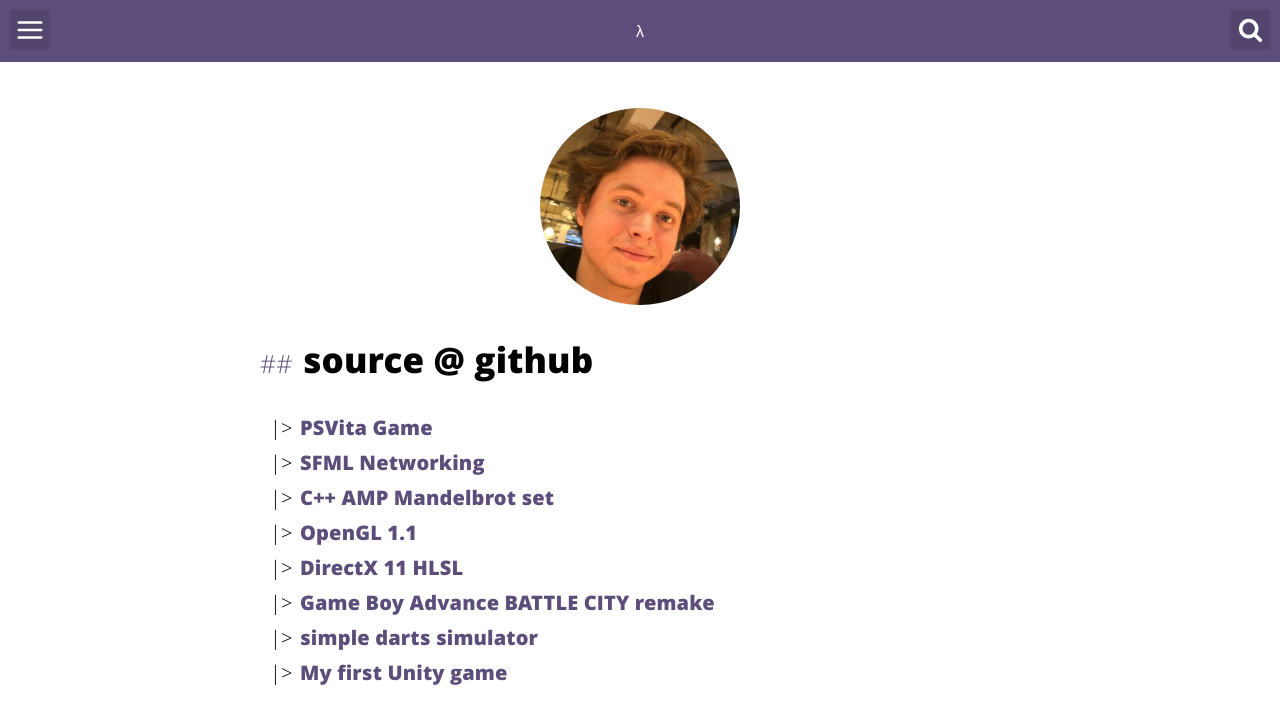
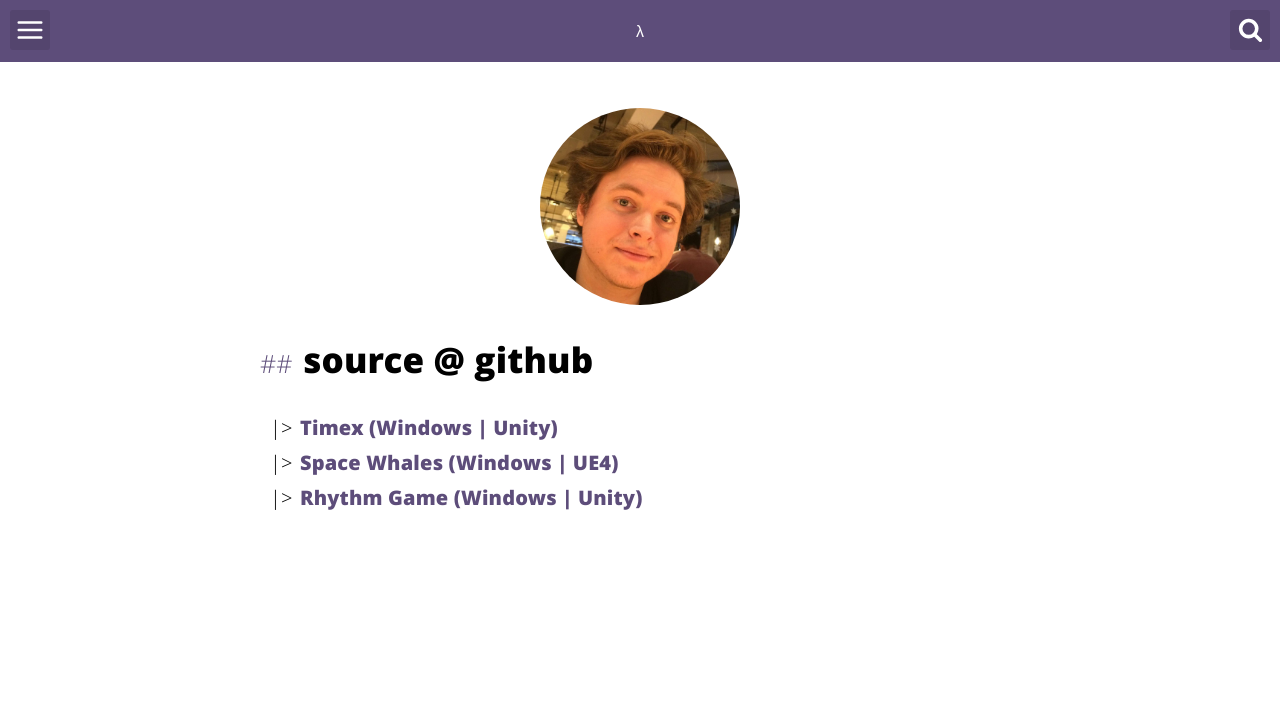
Before and after one commit to matzar/matzar.github.io, a Jekyll site: the page built from about.html, in a window 1280 px wide. Shown: the top 724 px of the page. Built offline with Jekyll 4.4.1, drawn with Linux system fonts in a browser that asks for light colours.

Commit message:
about: source adding

```diff
--- a/_config.yml
+++ b/_config.yml
@@ -92,6 +92,15 @@ team:
   - name: Rainbow Dash infinite runner
     url: /rainbow_dash
 
+git:
+  - name: Timex (Windows | Unity)
+    url: https://github.com/RetrospectAbertay/Lit
+  - name: Space Whales (Windows | UE4)
+    url: https://github.com/GeorgeRankin/space-whales
+  - name: Rhythm Game (Windows | Unity)
+    url: https://github.com/jctwood/EGD-RhythmGame
+
+
 #projects:
 #  - name: Timex (Windows | Unity)
 #    url: https://github.com/RetrospectAbertay/Lit
--- a/about.html
+++ b/about.html
@@ -11,7 +11,7 @@ description: "Mateusz Zaremba's projects"
 
 <div class="aboutme">
 	<ul class="recent">
-		{% for project in site.projects %}
+		{% for project in site.git %}
 	    	<li><a href="{{ project.url}}"><h3 class="project-name" itemprop="name">{{ project.name }}</h3></a></li>
 	    {% endfor %}
 	</ul>
```
Also changed, not shown: html/about.html (+5 -5 lines).
